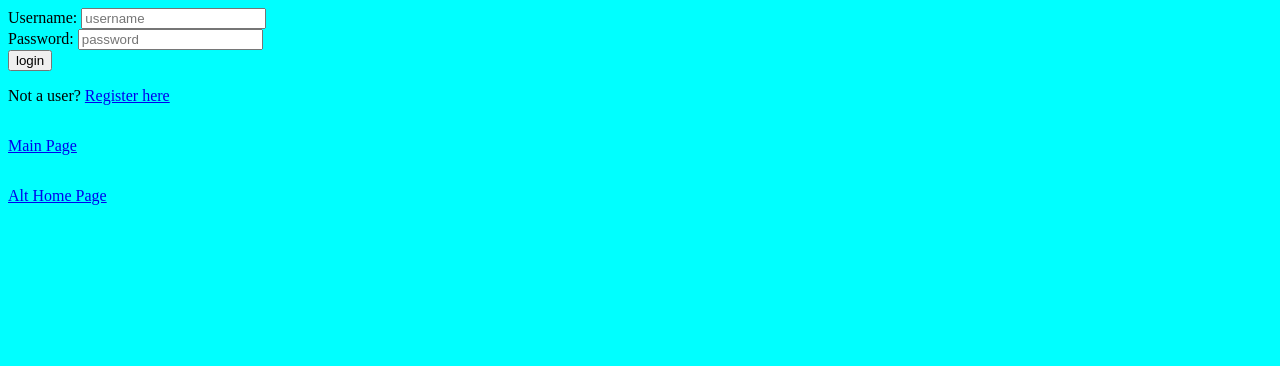
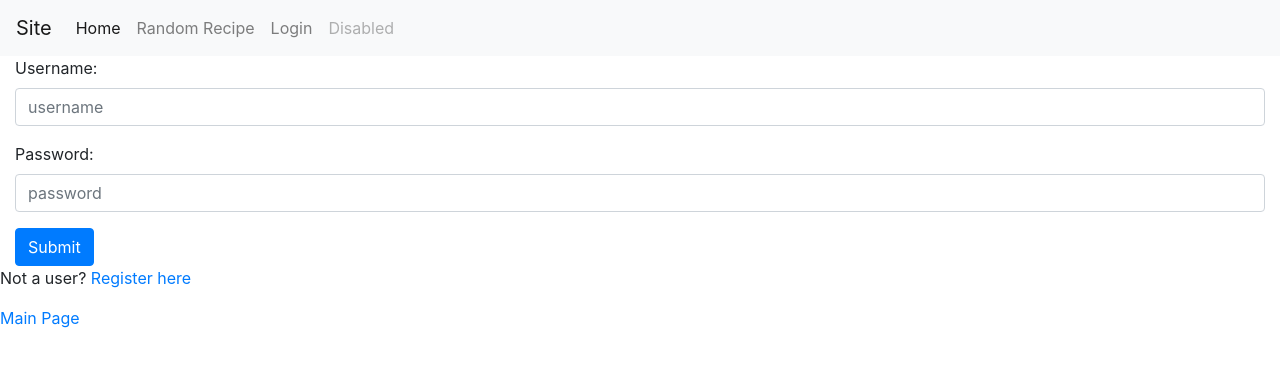
Before and after one commit to ckim227/cs2803, a website: page public/index.html in a window 1280 px wide. Drawn offline with nearby package versions, Linux system fonts and the light colour scheme.

Commit message:
Fixed weird indents. Made our indexCopy.html our root html file

```diff
--- a/public/index.html
+++ b/public/index.html
@@ -1,24 +1,52 @@
 <!DOCTYPE html>
-<html>
+<html lang="en">
     <head>
         <title>Login</title>
+        <meta charset="utf-8">
+        <meta name="viewport" content="width=device-width, initial-scale=1">
         <!--import style sheet-->
-        <link href="css/index.css" rel="stylesheet">
-        <script src="js/index.js" defer></script>
+        <link rel="stylesheet" href="https://cdn.jsdelivr.net/npm/bootstrap@4.6.1/dist/css/bootstrap.min.css">
+        <!-- jQuery library -->
+        <script src="https://cdn.jsdelivr.net/npm/jquery@3.6.0/dist/jquery.slim.min.js"></script>
+        <!-- Popper JS -->
+        <script src="https://cdn.jsdelivr.net/npm/popper.js@1.16.1/dist/umd/popper.min.js"></script>
+        <!-- Latest compiled JavaScript -->
+        <script src="https://cdn.jsdelivr.net/npm/bootstrap@4.6.1/dist/js/bootstrap.bundle.min.js"></script>
+        <script src="index.js" defer></script>
     </head>
     <body>
-        <form method="POST" action="/attempt_login">
-            <div>
-                <label for="username">Username:</label>
-                <input type="text" name="username" id="username" placeholder="username">
+        <nav class="navbar navbar-expand-lg navbar-light bg-light">
+            <a class="navbar-brand" href="main">Site</a>
+            <button class="navbar-toggler" type="button" data-toggle="collapse" data-target="#navbarNav" aria-controls="navbarNav" aria-expanded="false" aria-label="Toggle navigation">
+              <span class="navbar-toggler-icon"></span>
+            </button>
+            <div class="collapse navbar-collapse" id="navbarNav">
+              <ul class="navbar-nav">
+                <li class="nav-item active">
+                  <a class="nav-link" href="main">Home</a>
+                </li>
+                <li class="nav-item">
+                  <a class="nav-link" href="randomRecipe">Random Recipe</a>
+                </li>
+                <li class="nav-item">
+                  <a class="nav-link" href="/">Login<span class="sr-only">(current)</span></a>
+                </li>
+                <li class="nav-item">
+                  <a class="nav-link disabled" href="#">Disabled</a>
+                </li>
+              </ul>
             </div>
-            <div class="password">
-                <label for="password">Password:</label>
-                <input type="password" name="password", id="password" placeholder="password">
+          </nav>
+        <form method="POST" action="/attempt_login" class="col">
+            <div class="mb-3">
+                <label for="username" class="form-label">Username:</label>
+                <input type="text" class="form-control" name="username" id="username" placeholder="username">
             </div>
-            <div>
-                <input type="submit" value="login" id="login">
+            <div class="mb-3">
+                <label for="password" class="form-label">Password:</label>
+                <input type="password" class="form-control" name="password", id="password" placeholder="password">
             </div>
+            <button type="submit" value="login" id="login" class="btn btn-primary">Submit</button>
         </form>
         <p hidden id="message"></p>
         <div>
@@ -27,9 +55,6 @@
         <div>
             <p><a href="main">Main Page</a></p>
         </div>
-        <div>
-            <p><a href="alt">Alt Home Page</a></p>
-        </div>
 
     </body>
 </html>
--- a/public/js/registration.js
+++ b/public/js/registration.js
@@ -6,7 +6,7 @@ let confirmPassword = document.getElementById("confirm_password");
 function register(event){
     event.preventDefault()
     if (password.value === confirmPassword.value){
-        let xhr = new XMLHttpRequest
+        let xhr = new XMLHttpRequest()
         xhr.addEventListener("load", responseHandler)
         query=`username=${username.value}&password=${password.value}`
         // when submitting a GET request, the query string is appended to URL
--- a/server2.js
+++ b/server2.js
@@ -108,10 +108,6 @@ app.get("/main", function(req, res){
 
 })
 
-app.get("/alt", function(req,res) {
-    res.sendFile(__dirname + "/public/html/" + "indexCopy.html")
-})
-
 app.get("/randomRecipe", function(req,res) {
     if(authenticated){
         res.sendFile(__dirname + "/public/html/" + "randomRecipe.html")
```
Also changed, not shown: public/html/indexCopy.html (deleted, +0 -60 lines), 2 other files. Lines whose indentation alone changed are shown as unchanged.
